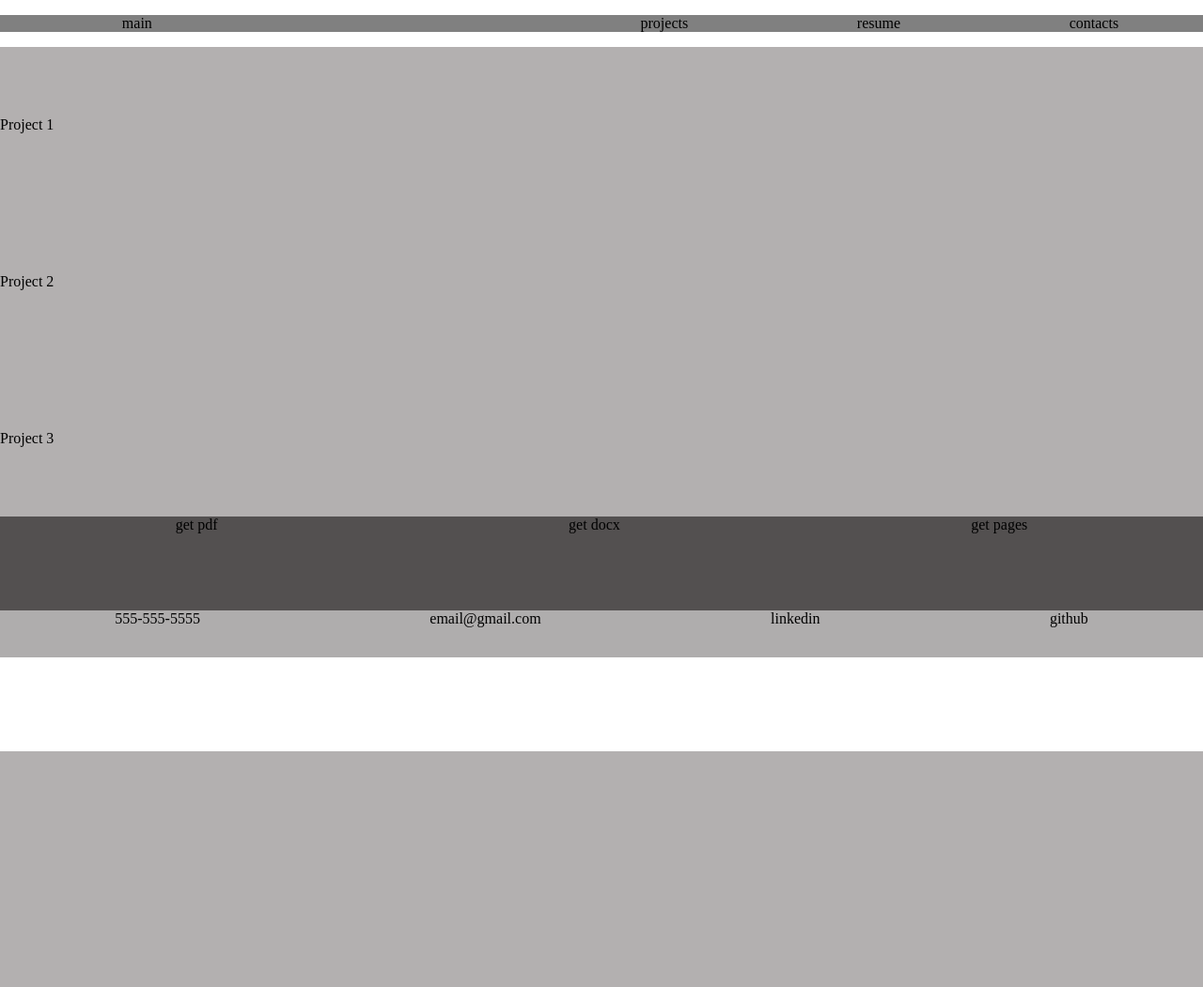
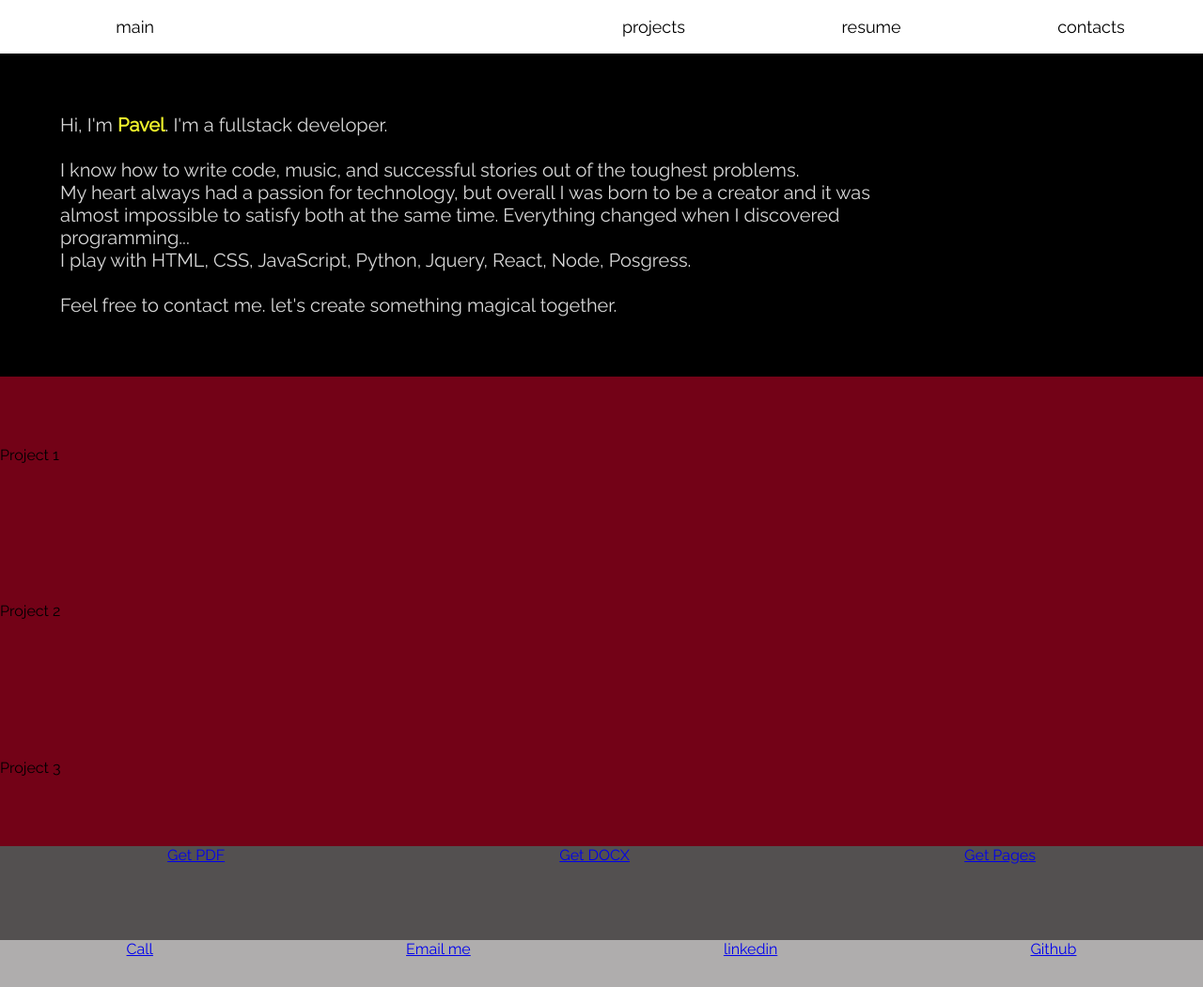
Before and after one commit to pashatay/portfolio, a PHP site: page / in a window 1280 px wide. Shown: the whole page at 94% size. Before the commit the page ends 800 px from the top, so only its background shows below. Run offline with PHP 8.4, Linux system fonts and the light colour scheme.

Commit message:
add resume files

```diff
--- a/index.html
+++ b/index.html
@@ -6,6 +6,7 @@
     <meta http-equiv="X-UA-Compatible" content="ie=edge">
     <title>My Portfolio</title>
     <link rel="stylesheet" type="text/css" href="style.css">
+    <link href="https://fonts.googleapis.com/css?family=Raleway&display=swap" rel="stylesheet">
 </head>
 <body>
     <nav class='navbar'>
@@ -16,21 +17,30 @@
             <li>contacts</li>
         </ul>
     </nav>
+    <div class="about-me">
+        <p>
+        Hi, I'm <span>Pavel</span>. I'm a fullstack developer. <br> <br> I know how to write code, music, and successful stories out of the toughest problems.
+        <br> My heart always had a passion for technology, but overall I was born to be a creator and it was almost impossible to satisfy both at the same time. Everything changed when I discovered programming...
+        <br> I play with HTML, CSS, JavaScript, Python, Jquery, React, Node, Posgress.
+        <br> <br> Feel free to contact me.
+        let's create something magical together.
+        </p>
+    </div>
     <div class='projects'>
         <div class='p1'>Project 1</div>
         <div class='p2'>Project 2</div>
         <div class='p3'>Project 3</div>
     </div>
     <div class="resume">
-        <div class="r-pdf">get pdf</div>
-        <div class="r-docx">get docx</div>
-        <div class="r-pages">get pages</div>
+        <div class="r-pdf"><a href="files/resume-pdf.pdf" download>Get PDF</a></div>
+        <div class="r-docx"><a href="files/resume-word.docx" download>Get DOCX</a></div>
+        <div class="r-pages"><a href="files/resume-pages.pages" download>Get Pages</a></div>
     </div>
     <div class="contacts">
-        <div class="phone">555-555-5555</div>
-        <div class="email">email@gmail.com</div>
-        <div class="linkedin">linkedin</div>
-        <div class="github">github</div>
+        <div class="phone"><a href="tel:123-456-7890">Call</a></div>
+        <div class="email"><a href="mailto:pavelpetrasuk@gmail.com">Email me</a></div>
+        <div class="linkedin"><a href="https://www.linkedin.com/in/pavel-petrasyuk-1b9155147/">linkedin</a></div>
+        <div class="github"><a href="https://github.com/pashatay">Github</a></div>
     </div>
 </body>
 </html>
--- a/style.css
+++ b/style.css
@@ -4,11 +4,13 @@
 body{
   padding: 0;
   margin: 0;
+  background: white;
+  font-family: 'Raleway', sans-serif;
 }
 .navbar{
     display: block;
     height: 15%;
-    background: grey;
+    background: white;
 
 }
 .navbar-links {
@@ -16,18 +18,39 @@ body{
    flex-direction: row;
    justify-content: space-around;
    list-style-type: none;
+   color: black;
+   font-size: 18px;
+}
+.flex1:hover{
+    background: #eef12b;
 }
 .flex1{
     justify-content: flex-start;
     width: 30%;
 }
-
+.about-me{
+  display: flex;
+  flex-direction: column;
+  height: auto;
+  justify-content: space-around;
+  background: black;
+}
+p{
+    color: #D9D9D9;
+    font-size: 20px;
+    width: 70%;
+    margin: 5%;
+}
+span{
+    font-weight: bold;
+    color: #eef12b;
+}
 .projects{
   display: flex;
   flex-direction: column;
   height: 500px;
   justify-content: space-around;
-  background: rgb(179, 176, 176);
+  background: #730217;
 }
 
 .resume{
```
Also changed, not shown: 3 other files.
